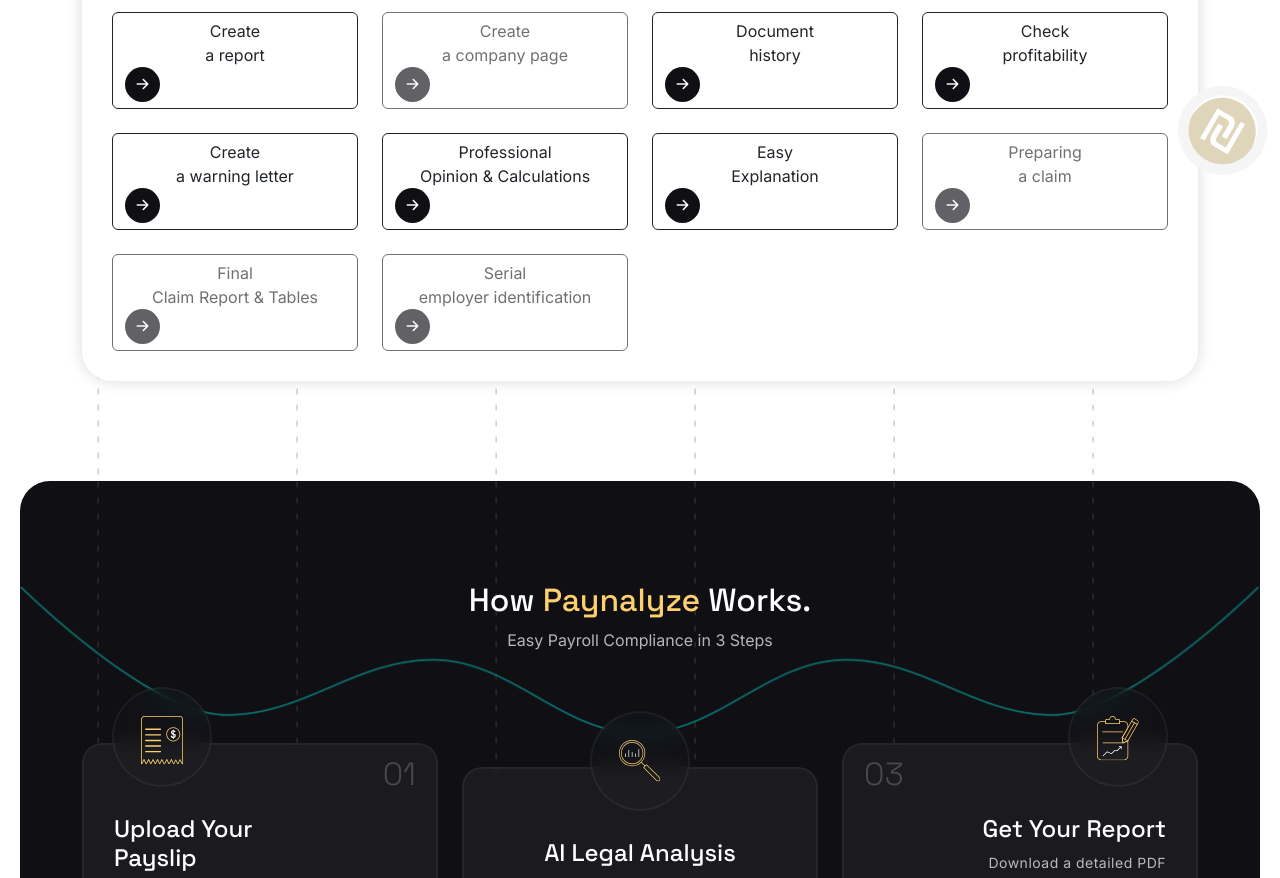
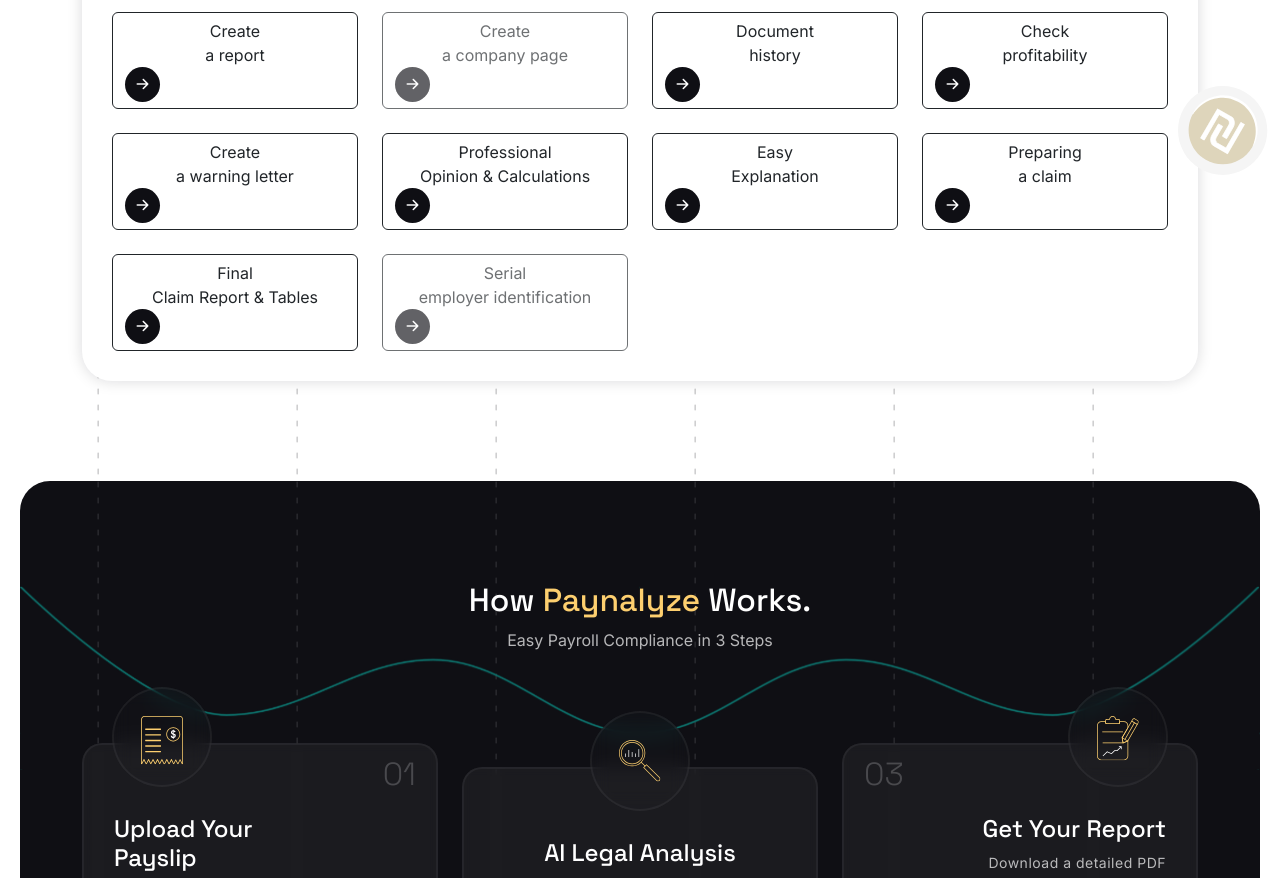
Before and after one commit to Gourav-21/legal-frontend, a Next.js app: page /en in a window 1280 px wide. Shown: the part 940-1818 px from the top of the page. Built offline with nearby package versions, Linux system fonts and the light colour scheme.

Commit message:
udpated the buttons

```diff
--- a/components/FileAnalysis.tsx
+++ b/components/FileAnalysis.tsx
@@ -342,7 +342,8 @@ const handleCreateReport = async (type:string) => {
         <button
           type="button"
           className="btn btn-outline-dark thumbnail-btn show-btn"
-          disabled
+          onClick={() => handleCreateReport('claim')}
+          disabled={isProcessing}
         >
           <div dangerouslySetInnerHTML={{ __html: dictionary.hero.actionButtons.prepareClaim.replace(' ', '<br>') }} />
           <span><i className="bi bi-arrow-right-short"></i></span>
@@ -356,7 +357,8 @@ const handleCreateReport = async (type:string) => {
         <button
           type="button"
           className="btn btn-outline-dark thumbnail-btn show-btn"
-          disabled
+          onClick={() => handleCreateReport('table')}
+          disabled={isProcessing}
         >
           <div dangerouslySetInnerHTML={{ __html: dictionary.hero.actionButtons.finalClaimReport.replace(' ', '<br>') }} />
           <span><i className="bi bi-arrow-right-short"></i></span>
```
